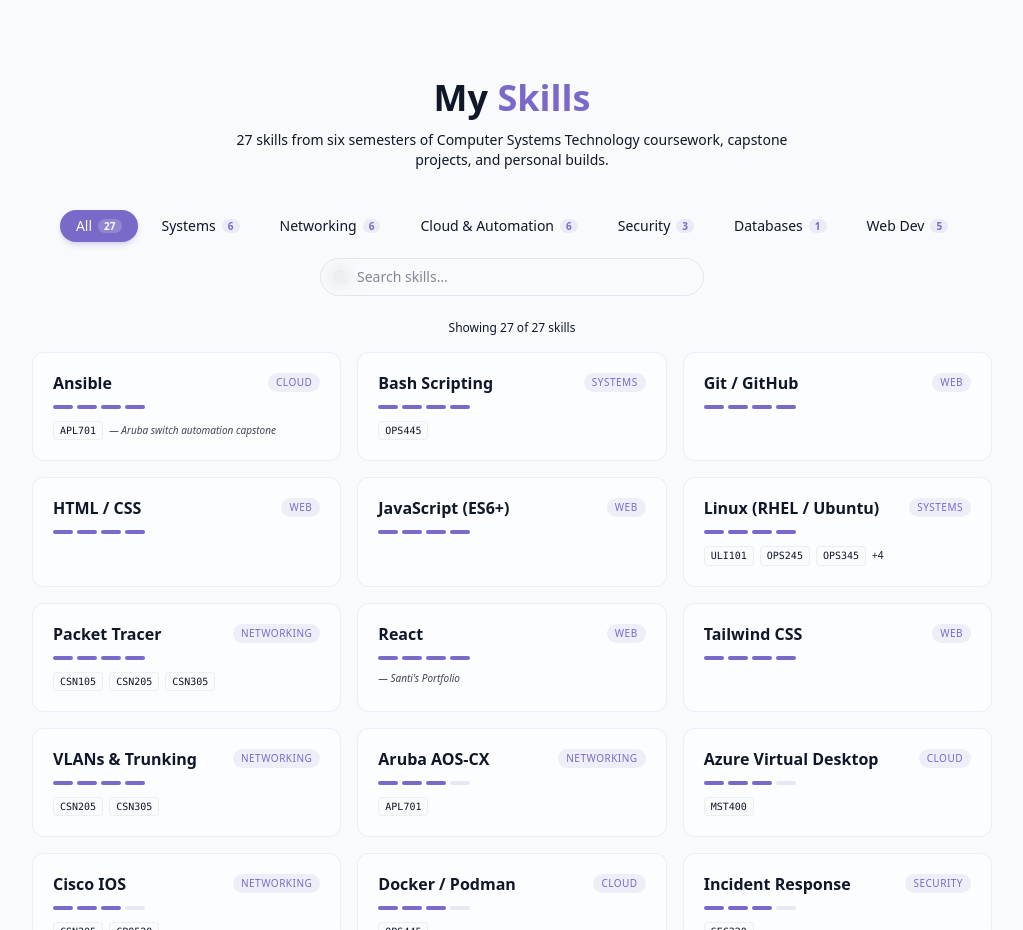
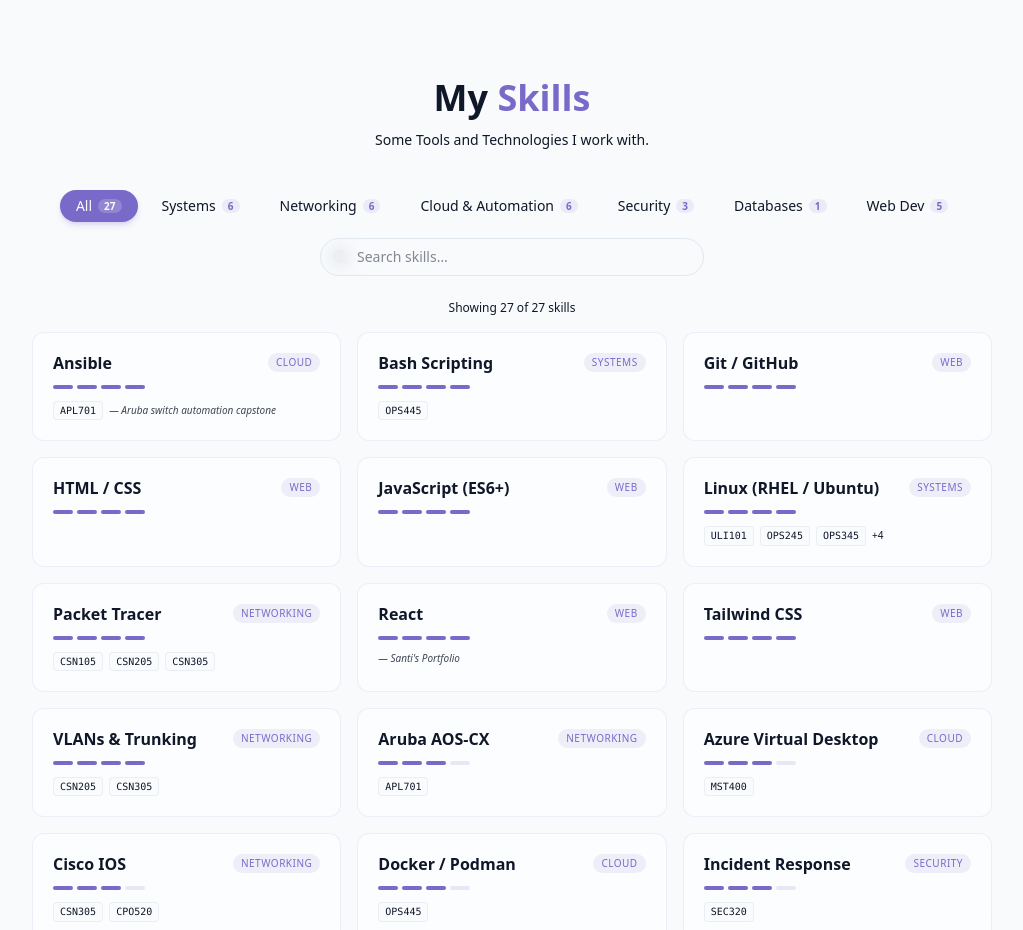
Before and after one commit to Santi2307/santi-portafolio, a React (Vite) app: page / in a window 1280 px wide. Shown: the part 1900-2830 px from the top of the page, without its empty margins (128-1151 px from the left). Built offline with nearby package versions, Linux system fonts and the light colour scheme.

Commit message:
updates and fix bugs

```diff
--- a/src/components/SkillsSection.jsx
+++ b/src/components/SkillsSection.jsx
@@ -331,8 +331,7 @@
           transition={{ delay: 0.15, duration: 0.5 }}
           className="mx-auto mb-10 max-w-xl text-center text-sm text-muted-foreground"
         >
-          {SKILLS.length} skills from six semesters of Computer Systems Technology
-          coursework, capstone projects, and personal builds.
+          Some Tools and Technologies I work with.
         </motion.p>
 
         <motion.div
```
